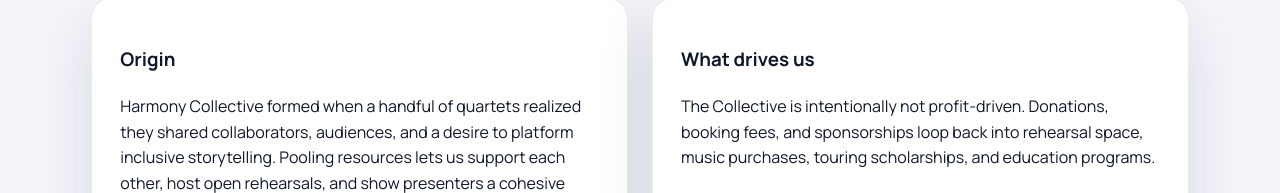
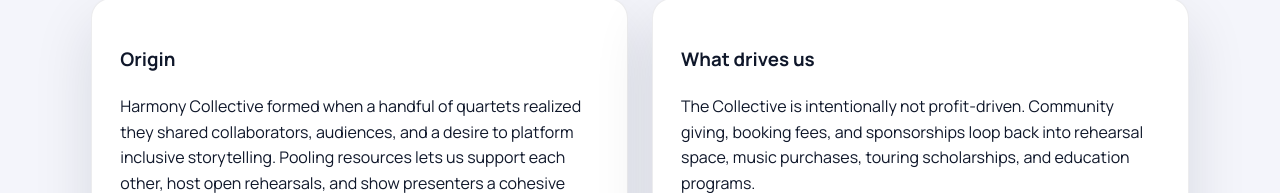
Before and after one commit to HAdamCode/harmony_collective, a React (Vite) app: page /about in a window 1280 px wide. Shown: the part 759-952 px from the top of the page. Built offline with nearby package versions, Linux system fonts and the light colour scheme.

Commit message:
remove donations

```diff
--- a/src/pages/About.jsx
+++ b/src/pages/About.jsx
@@ -33,8 +33,8 @@ export default function About() {
           <article className="card">
             <h3>What drives us</h3>
             <p>
-              The Collective is intentionally not profit-driven. Donations, booking fees, and sponsorships loop back into
-              rehearsal space, music purchases, touring scholarships, and education programs.
+              The Collective is intentionally not profit-driven. Community giving, booking fees, and sponsorships loop
+              back into rehearsal space, music purchases, touring scholarships, and education programs.
             </p>
           </article>
         </div>
```
